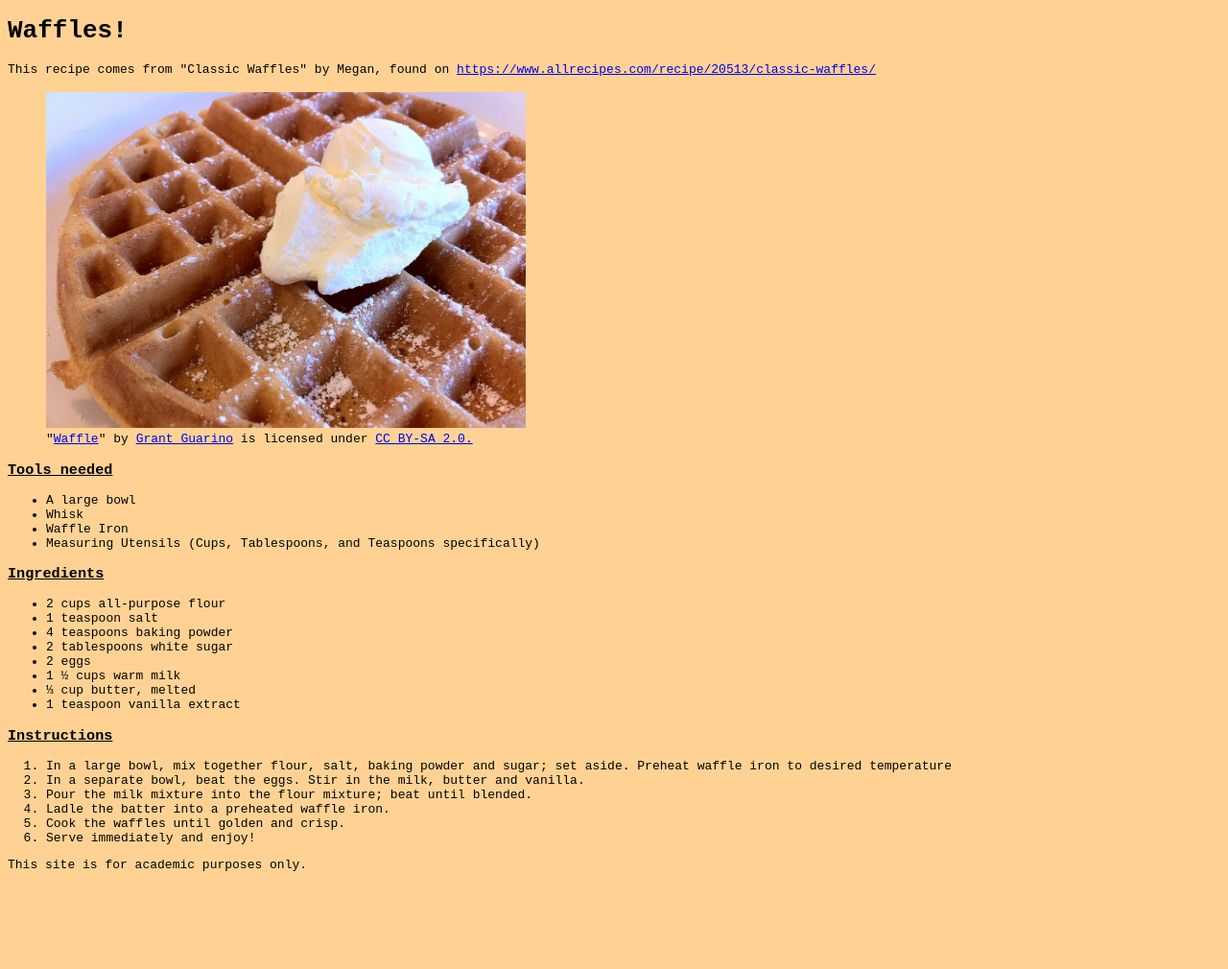
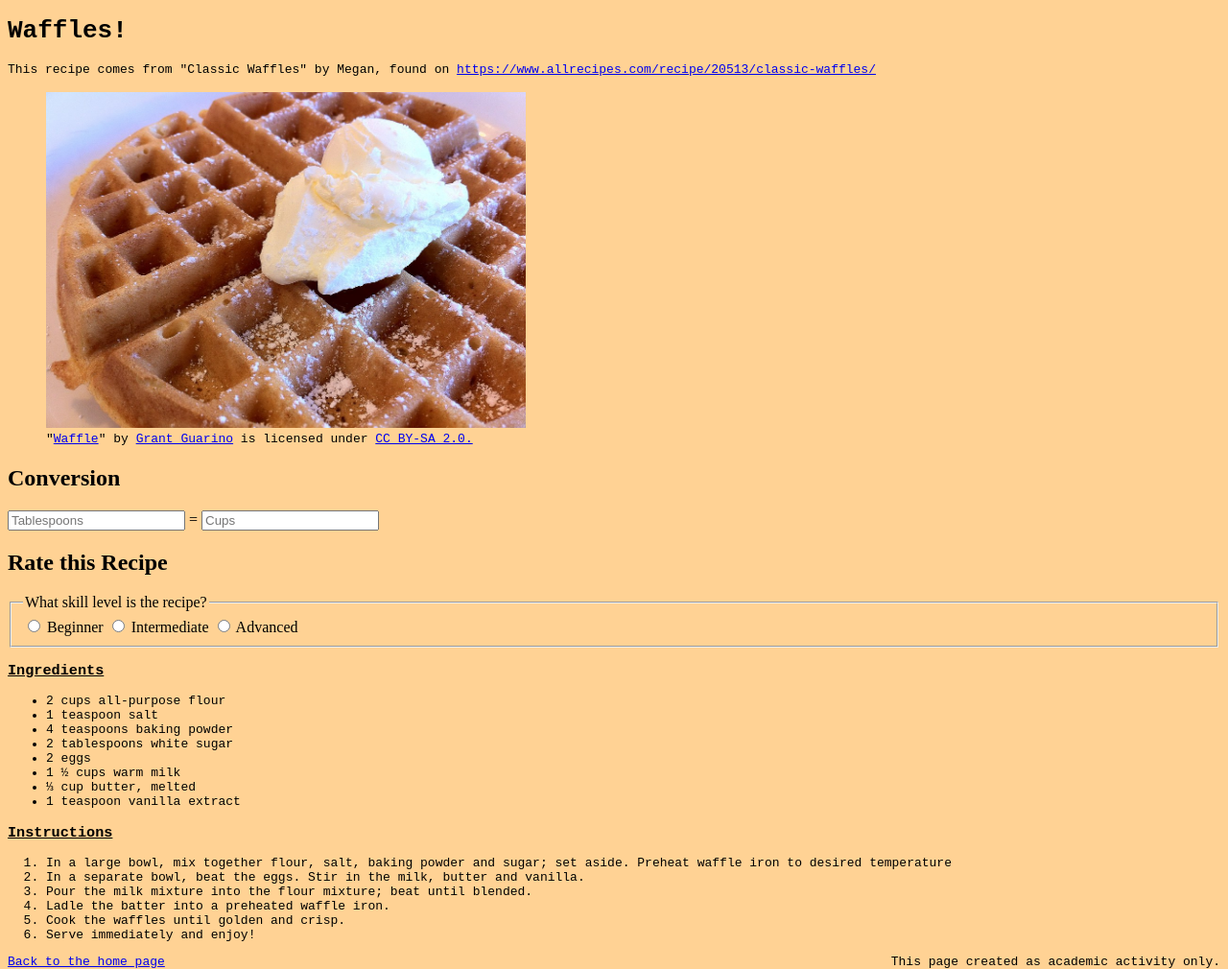
Before and after one commit to Axium01/recipe-waffle, a plain HTML site: page index.html in a window 1280 px wide. Shown: the whole page at 96% size. Before the commit the page ends 909 px from the top, so only its background shows below. Drawn offline with Linux system fonts and the light colour scheme.

Commit message:
Add files via upload

```diff
--- a/index.html
+++ b/index.html
@@ -5,7 +5,7 @@
   <meta charset="utf-8">
   <meta name="viewport" content="width=device-width, initial-scale=1, shrink-to-fit=no">
   <meta name="author" content="Milo Wearn">
-  <title>Milo's Waffles</title>
+  <title>Milo's Waffle Recipe</title>
   <link href="css/style.css" rel="stylesheet" type="text/css" />
 </head>
 
@@ -20,7 +20,31 @@
       under <a rel="noopener noreferrer" href="https://creativecommons.org/licenses/by-sa/2.0/?ref=openverse">CC BY-SA
         2.0.</a></figcaption>
   </figure>
-  <p class="attribution"></p>
+  <section id="conversion">
+    <!--NONFUNCTIONAL!!!-->
+    <h2>Conversion</h2>
+      <input type="number" placeholder="Tablespoons"> =
+      <input type="number" placeholder="Cups">
+</section>
+<section id="rate-recipe">
+    <h2>Rate this Recipe</h2>
+    <!--NONFUNCTIONAL!!!-->
+    <form>
+        <fieldset>
+            <legend>What skill level is the recipe?</legend>
+            <label for="beginner">
+                <input type="radio" id="beginner" name="skill-level" value="beginner"> Beginner
+            </label>
+            <label for="intermediate">
+                <input type="radio" id="intermediate" name="skill-level" value="intermediate"> Intermediate
+            </label>
+            <label for="advanced">
+                <input type="radio" id="advanced" name="skill-level" value="advanced"> Advanced
+            </label>
+        </fieldset>
+    </form>
+</section>
+<!--
   <h3>Tools needed</h3>
   <ul>
     <li>A large bowl</li>
@@ -28,6 +52,7 @@
     <li>Waffle Iron</li>
     <li>Measuring Utensils (Cups, Tablespoons, and Teaspoons specifically)</li>
   </ul>
+-->
   <h3>Ingredients</h3>
   <ul>
     <li>2 cups all-purpose flour</li>
@@ -50,10 +75,8 @@
     <li>Serve immediately and enjoy!</li>
   </ol>
   <footer>
-    <p>This site is for academic purposes only.</p>
+    <p><a href="index.html">Back to the home page</a>  <span style="float:right;">This page created as academic activity only.</span></p>
   </footer>
   <script src="js/script.js"></script>
-
 </body>
-
 </html>
```
